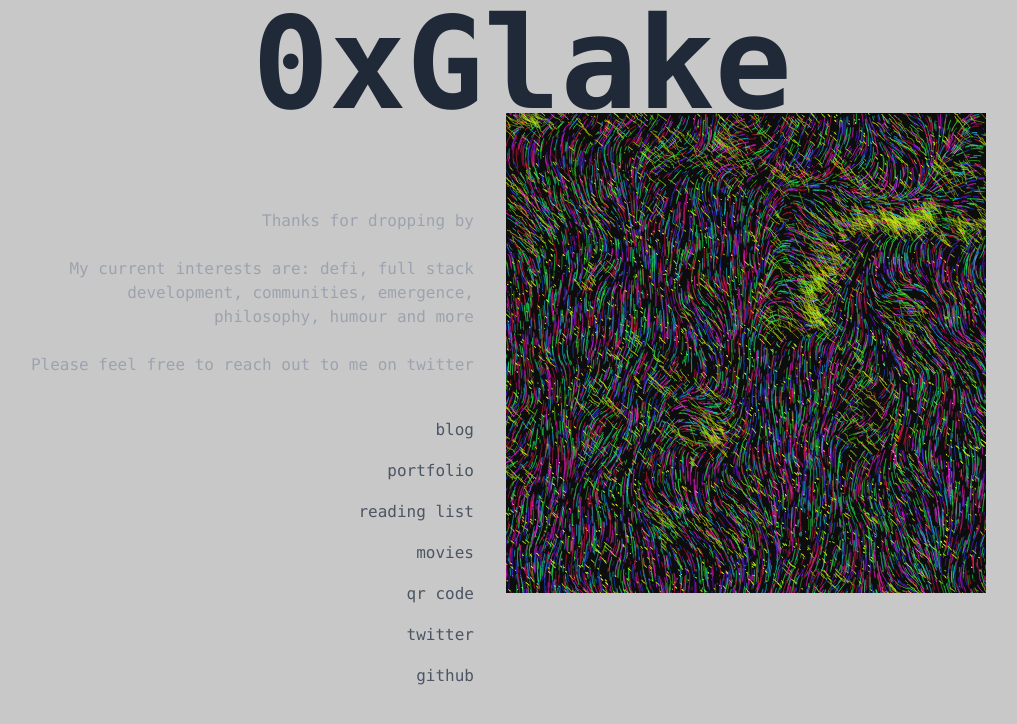
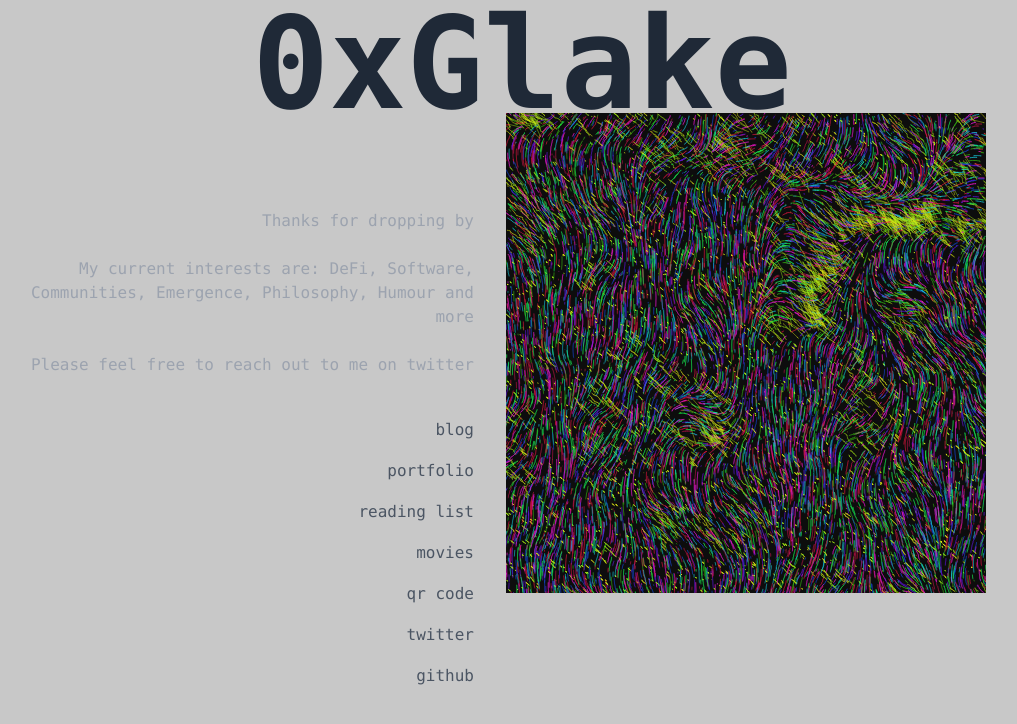
Before and after one commit to 0xGlake/home, a Next.js app: page / in a window 1280 px wide. Shown: the top 724 px of the page, without its empty margins (118-1135 px from the left). Built offline with nearby package versions, Linux system fonts and the light colour scheme.

Commit message:
update interests

```diff
--- a/app/page.tsx
+++ b/app/page.tsx
@@ -183,8 +183,8 @@ export default function Home() {
               Thanks for dropping by
               <br />
               <br />
-              My current interests are: defi, full stack development,
-              communities, emergence, philosophy, humour and more
+              My current interests are: DeFi, Software, Communities, Emergence,
+              Philosophy, Humour and more
               <br />
               <br />
               Please feel free to reach out to me on twitter
```
